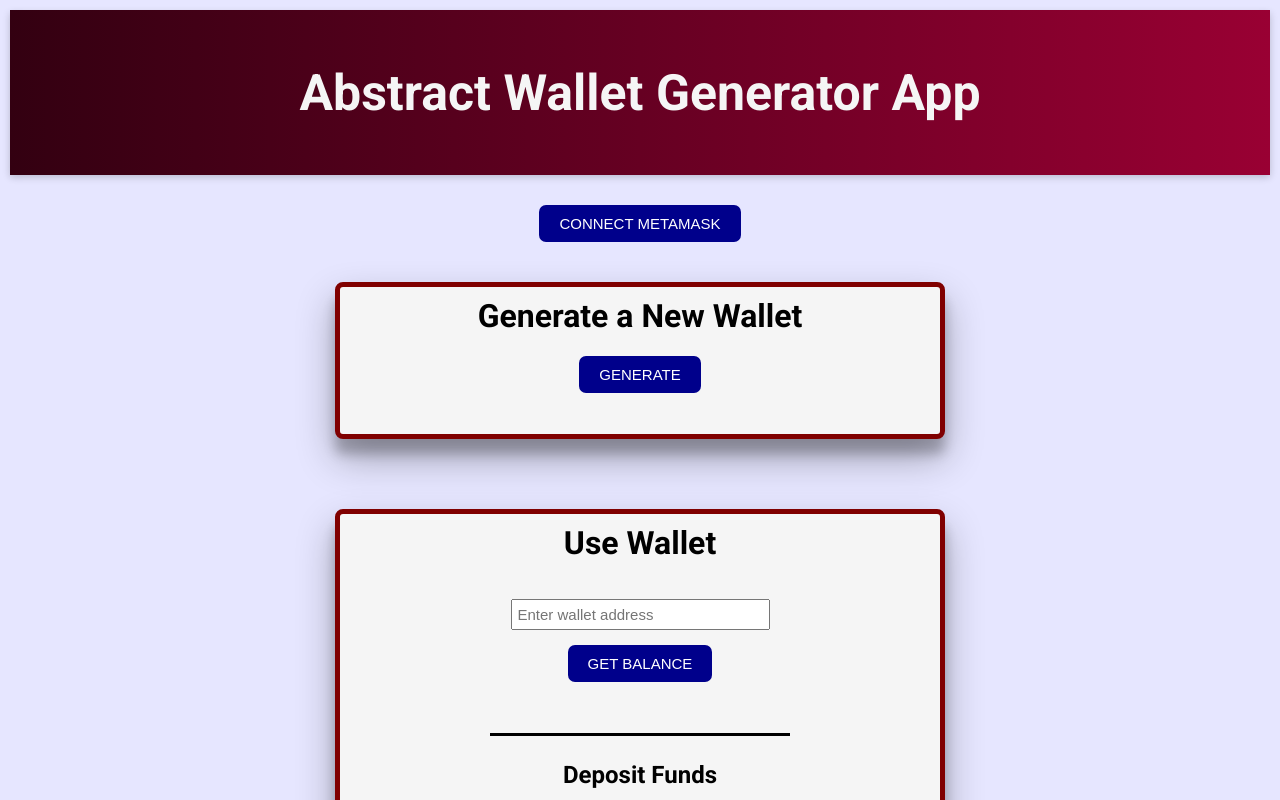
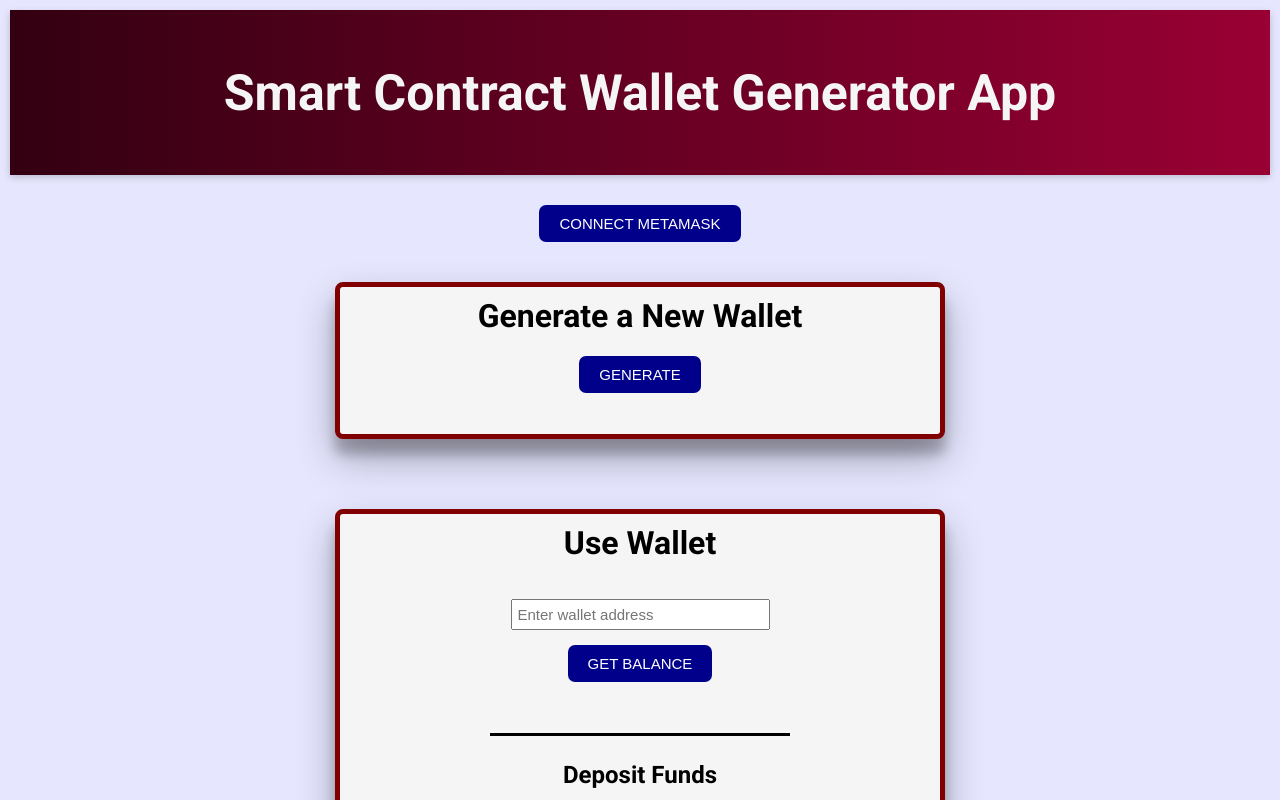
Before and after one commit to jsanders108/abstract-wallet-app, a React (Vite) app: page / in a window 1280 px wide. Shown: the top 800 px of the page. Built offline with nearby package versions, Linux system fonts and the light colour scheme.

Commit message:
Update Header.jsx

```diff
--- a/src/components/Header.jsx
+++ b/src/components/Header.jsx
@@ -3,7 +3,7 @@ function Header(){
     //This component renders the header at the top of the page.
     return (
         <div className="header--container">
-            <h1 className="header--title">Abstract Wallet Generator App</h1>
+            <h1 className="header--title">Smart Contract Wallet Generator App</h1>
         </div>
     )
 }
```
